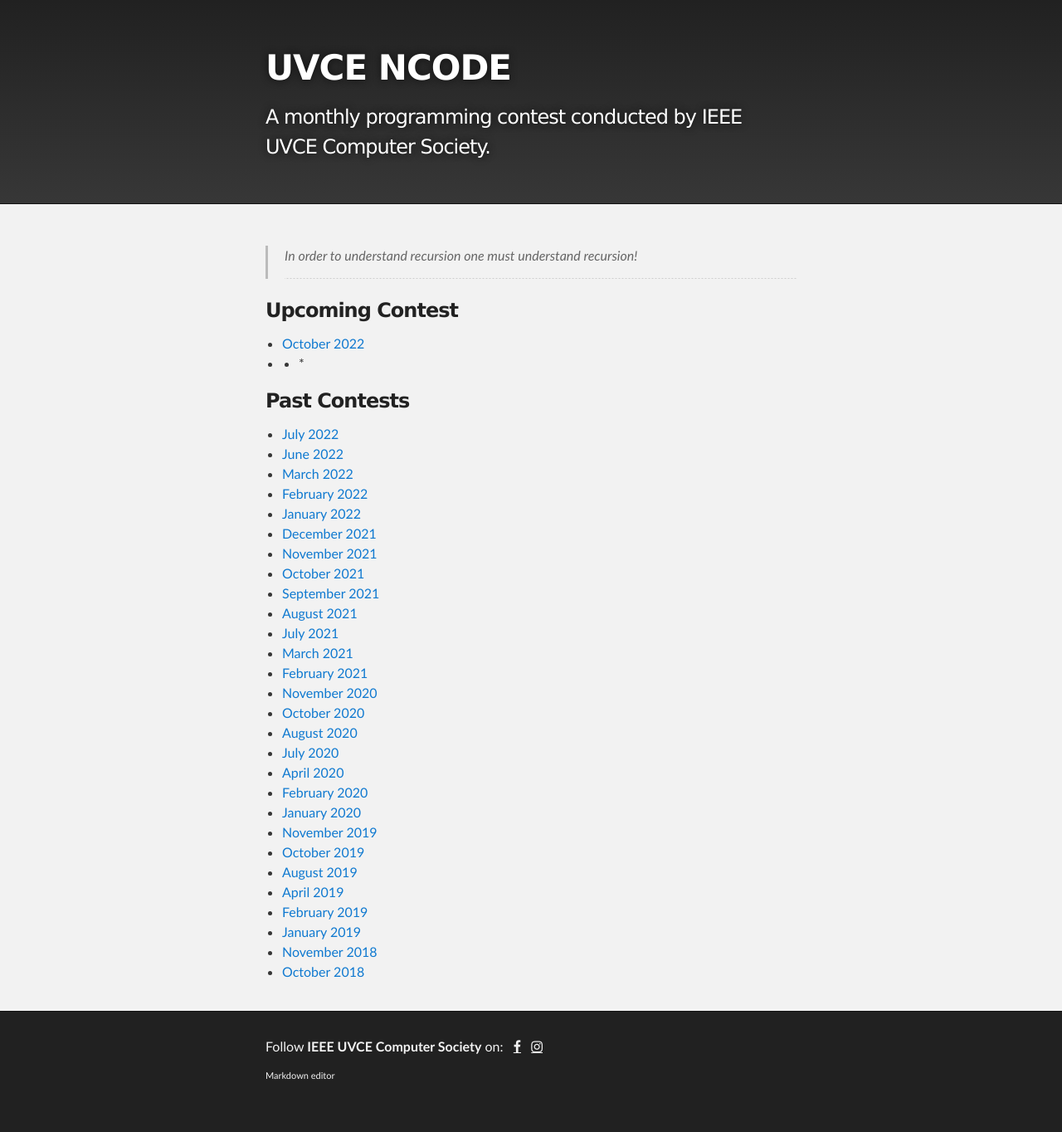
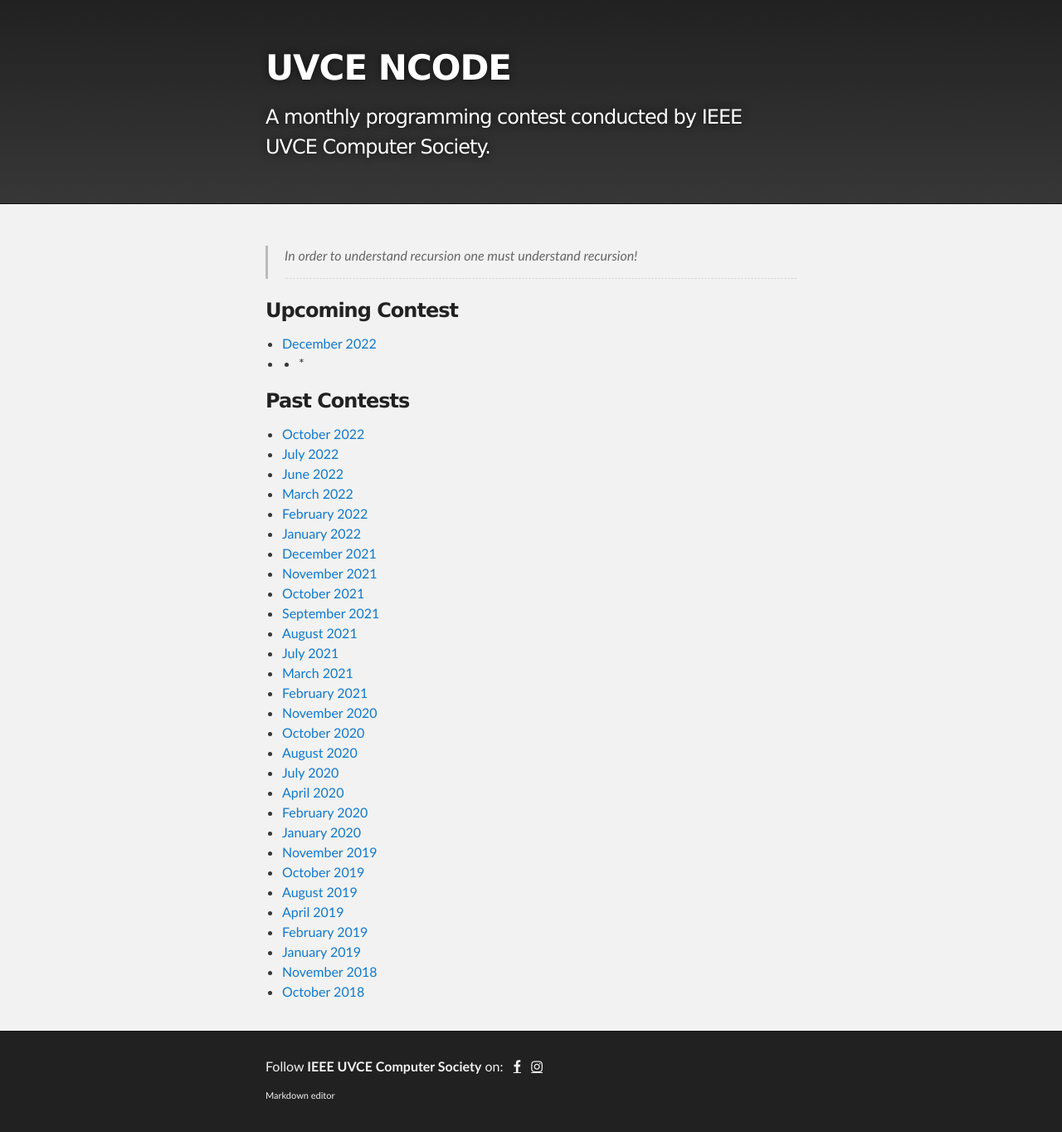
Before and after one commit to ieee-uvce-cs/ncode, a Jekyll site: the page built from index.md, in a window 1280 px wide. Shown: the whole page at 83% size. Built offline with Jekyll 4.4.1, drawn with Linux system fonts in a browser that asks for light colours; before the commit the page ends 1340 px from its top, so only the background shows below that.

Commit message:
Update index.md

```diff
--- a/index.md
+++ b/index.md
@@ -6,10 +6,11 @@ layout: default
 * * *
 
 ### Upcoming Contest
-- [October 2022](https://www.hackerrank.com/ncode-october-2022)
+- [December 2022](https://www.hackerrank.com/uvce-ncode-dec-2022)
 * * *
 
 ### Past Contests
+- [October 2022](https://www.hackerrank.com/ncode-october-2022)
 - [July 2022](https://www.hackerrank.com/ncode-july-2022)
 - [June 2022](https://www.hackerrank.com/uvce-ncode-june-2022)
 - [March 2022](./editorials/March-2022/index.html)
```
